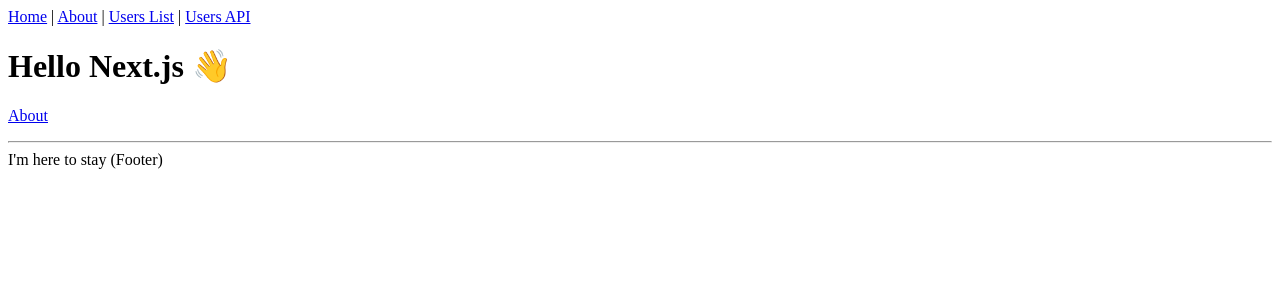
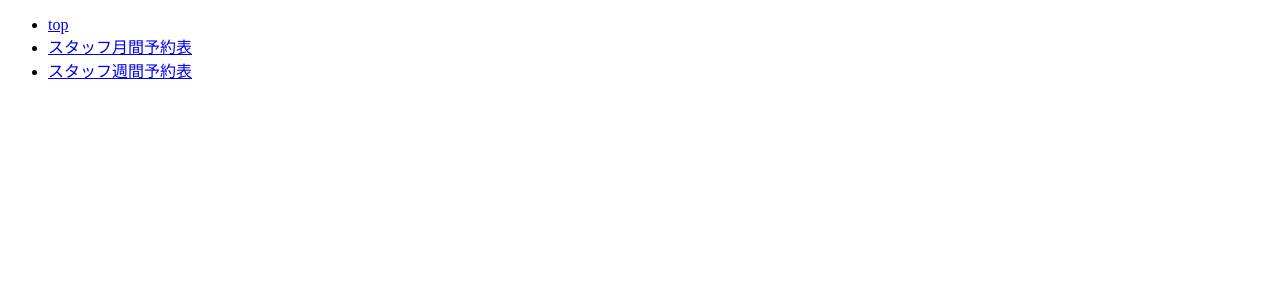
Before and after one commit to gonta1026/full-calendar, a Next.js app: page / in a window 1280 px wide. Shown: the top 300 px of the page. Built offline with nearby package versions, Linux system fonts and the light colour scheme.

Commit message:
initial commit

```diff
--- /dev/null
+++ b/babel.config.js
@@ -0,0 +1,16 @@
+module.exports = {
+  presets: ["next/babel"],
+  overrides: [
+    {
+      include: ["./node_modules"],
+      plugins: [
+        [
+          "babel-plugin-transform-require-ignore",
+          {
+            extensions: [".css"],
+          },
+        ],
+      ],
+    },
+  ],
+};
--- a/components/Layout.tsx
+++ b/components/Layout.tsx
@@ -8,33 +8,31 @@
 }
 
 const Layout = ({ children, title = 'This is the default title' }: Props) => (
-  <div>
+  //親のwraperにクラスを付与をして各カレンダーの適用するcssを変更する
+  <div className="hoge">
     <Head>
       <title>{title}</title>
       <meta charSet="utf-8" />
       <meta name="viewport" content="initial-scale=1.0, width=device-width" />
     </Head>
-    <header>
-      <nav>
+    <ul>
+      <li>
         <Link href="/">
-          <a>Home</a>
-        </Link>{' '}
-        |{' '}
-        <Link href="/about">
-          <a>About</a>
-        </Link>{' '}
-        |{' '}
-        <Link href="/users">
-          <a>Users List</a>
-        </Link>{' '}
-        | <a href="/api/users">Users API</a>
-      </nav>
-    </header>
+          <a>top</a>
+        </Link>
+      </li>
+      <li>
+        <Link href="/staff">
+          <a>スタッフ月間予約表</a>
+        </Link>
+      </li>
+      <li>
+        <Link href="/staff-week">
+          <a>スタッフ週間予約表</a>
+        </Link>
+      </li>
+    </ul>
     {children}
-    <footer>
-      <hr />
-      <span>I'm here to stay (Footer)</span>
-    </footer>
   </div>
 )
 
--- /dev/null
+++ b/next.config.js
@@ -0,0 +1,7 @@
+const withTM = require("next-transpile-modules")(["@fullcalendar"]);
+module.exports = withTM({});
+
+// const withSass = require('@zeit/next-sass')
+// module.exports = withSass({
+//   cssModules: true
+// })
--- /dev/null
+++ b/pages/_app.tsx
@@ -0,0 +1,5 @@
+import '../styles/global.css' //
+
+export default function MyApp({ Component, pageProps }) {
+  return <Component {...pageProps} />
+}
--- a/pages/index.tsx
+++ b/pages/index.tsx
@@ -1,15 +1,8 @@
-import Link from 'next/link'
-import Layout from '../components/Layout'
+import Layout from "../components/Layout";
 
 const IndexPage = () => (
-  <Layout title="Home | Next.js + TypeScript Example">
-    <h1>Hello Next.js 👋</h1>
-    <p>
-      <Link href="/about">
-        <a>About</a>
-      </Link>
-    </p>
+  <Layout>
   </Layout>
-)
+);
 
-export default IndexPage
+export default IndexPage;
--- /dev/null
+++ b/styles/global.css
@@ -0,0 +1,93 @@
+/* -----------------------
+Font
+----------------------- */
+/* $def_font: source-han-serif-japanese, serif;
+$gothic_font:  a-otf-midashi-go-mb31-pr6n, sans-serif; */
+
+/* -----------------------
+Color
+----------------------- */
+/* $c_white: #ffffff;
+$c_text: #000000;
+$c_base: #ffffff;
+$c_primary: #000000;
+$c_secondary: #4d4d4d;
+$c_accent: #ff0000;
+$c_danger: #ff0000;
+$c_black:#000000;
+$c_link: $c_primary;
+
+$footer_bg: rgba(249,249,251,var(--bg-opacity)); */
+
+
+/* -----------------------
+Color
+----------------------- */
+/* $border_primary: #cccccc; */
+
+/* -----------------------
+Breackpoint
+----------------------- */
+/* $bp_map: (
+    sm: 576px,
+    md: 750px,
+    lg: 992px,
+    lgs: 1050px,
+    xl: 1250px
+) !default; */
+
+/* $min: (
+    sm: '(min-width:' map-get($bp_map, sm) ')',
+    md: '(min-width:' map-get($bp_map, md) ')',
+    lg: '(min-width:' map-get($bp_map, lg) ')',
+    lgs: '(min-width:' map-get($bp_map, lgs) ')',
+    xl: '(min-width:' map-get($bp_map, xl) ')',
+); */
+
+/* $max: (
+    sm: '(max-width:' map-get($bp_map, sm) ')',
+    md: '(max-width:' map-get($bp_map, md) ')',
+    lg: '(max-width:' map-get($bp_map, lg) ')',
+    lgs: '(max-width:' map-get($bp_map, lgs) ')',
+    xl: '(max-width:' map-get($bp_map, xl) ')',
+); */
+
+/* -----------------------
+Content Size
+----------------------- */
+/* $content_size: (
+    sm: 800px,
+    md: 960px,
+    lg: 1100px,
+    xl: 1280px
+) !default; */
+
+/* --------------------
+calendar-global
+-------------------- */
+
+/* .fc-day-sun {
+  background: #00000065;
+}
+.fc-day-sat {
+  background: #00000065;
+}
+
+.fc-daygrid-day-number {
+  margin: 0 auto 0 0;
+} */
+
+/* --------------------
+staff-calendar
+-------------------- */
+
+/* .column-label {
+  border: 1px solid #ddd;
+  display: block;
+}
+
+.fc-timegrid-slots tr {
+  height: 50px;
+  min-height: 50px;
+
+} */
```
Also changed, not shown: package.json (+13 -1 lines), pages/staff-week/index.tsx (added, +63 -0 lines), pages/staff/index.tsx (added, +57 -0 lines), webpack.config.js (added, +8 -0 lines), 1 other file (tests, documents, lock files or other folders).
